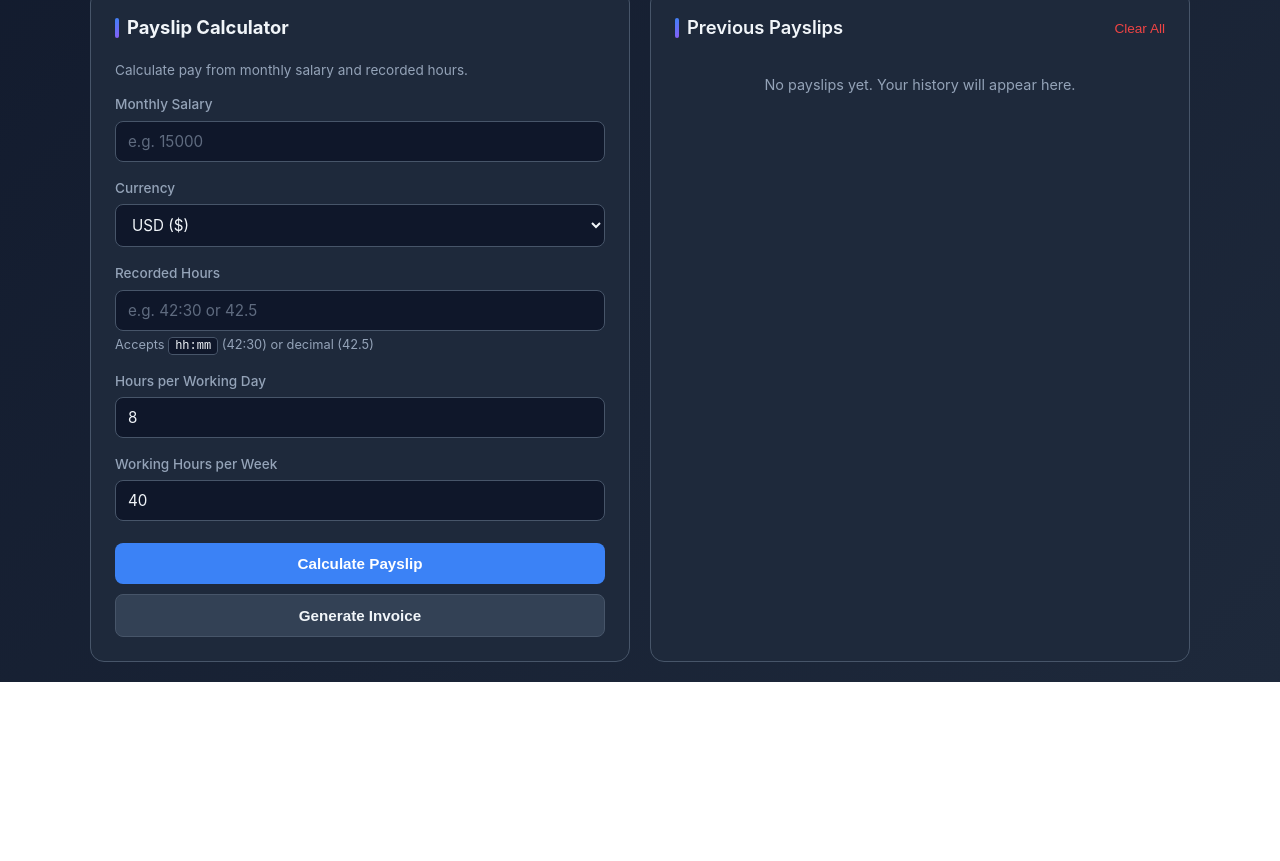
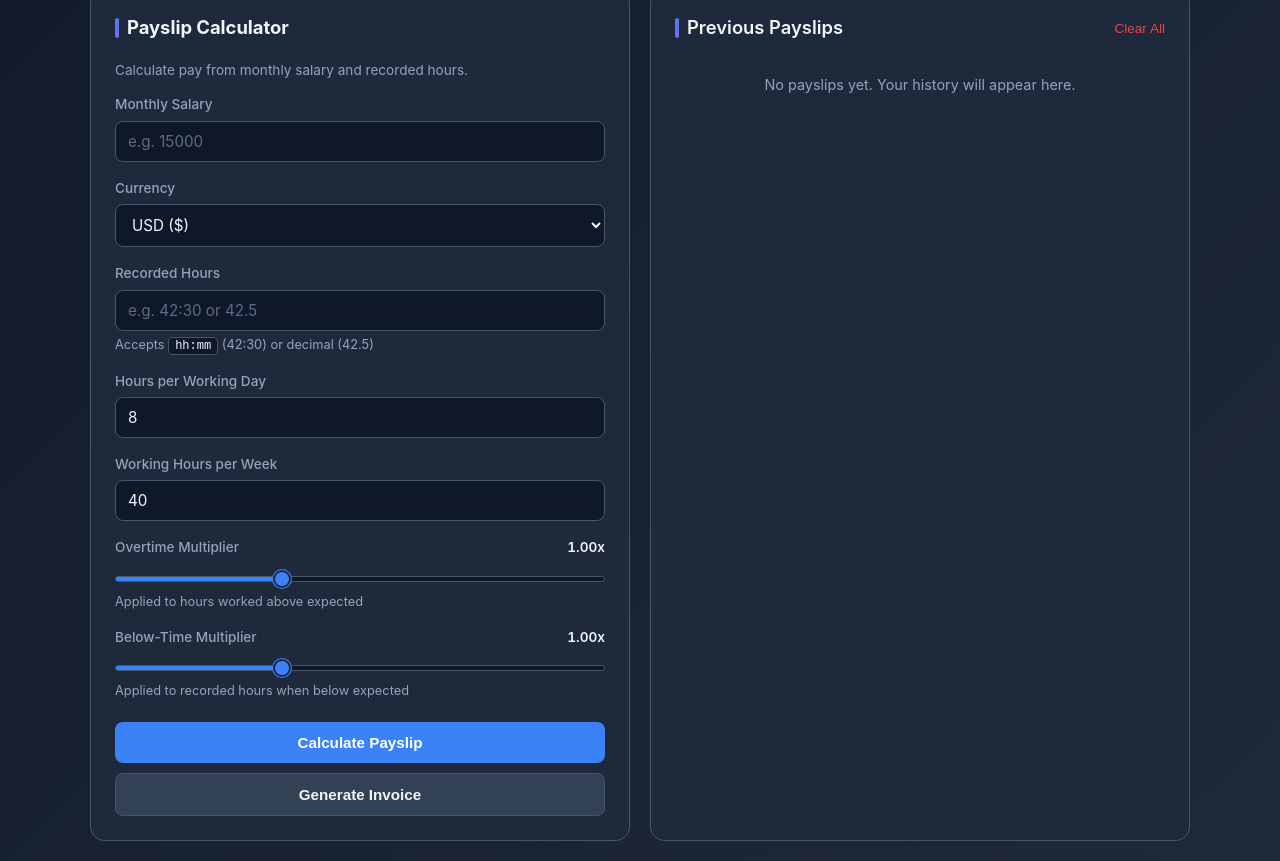
Before and after one commit to DevLab-Technologies/Salary-Calculator, a plain HTML site: page index.html in a window 1280 px wide. Shown: the part 727-1588 px from the top of the page. Before the commit the page ends 1409 px from the top, so only its background shows below. Drawn offline with Linux system fonts and the light colour scheme.

Commit message:
Add overtime and below-time multipliers to payslip calculator

```diff
--- a/css/styles.css
+++ b/css/styles.css
@@ -490,6 +490,59 @@ button.secondary:hover {
   color: var(--text);
 }
 
+/* Multiplier slider */
+.multiplier-value {
+  float: right;
+  color: var(--text);
+  font-weight: 600;
+  font-variant-numeric: tabular-nums;
+}
+
+.multiplier-slider {
+  -webkit-appearance: none;
+  appearance: none;
+  width: 100%;
+  height: 6px;
+  background: var(--bg);
+  border: 1px solid var(--border);
+  border-radius: 999px;
+  outline: none;
+  padding: 0;
+  margin: 6px 0 2px;
+  background-image: linear-gradient(90deg, var(--primary) 0%, var(--primary) var(--fill, 33.33%), var(--bg) var(--fill, 33.33%), var(--bg) 100%);
+}
+
+.multiplier-slider::-webkit-slider-thumb {
+  -webkit-appearance: none;
+  appearance: none;
+  width: 18px;
+  height: 18px;
+  border-radius: 50%;
+  background: var(--primary);
+  border: 2px solid var(--surface);
+  box-shadow: 0 0 0 1px var(--primary);
+  cursor: pointer;
+  transition: transform 0.15s;
+}
+
+.multiplier-slider::-webkit-slider-thumb:hover {
+  transform: scale(1.1);
+}
+
+.multiplier-slider::-moz-range-thumb {
+  width: 18px;
+  height: 18px;
+  border-radius: 50%;
+  background: var(--primary);
+  border: 2px solid var(--surface);
+  box-shadow: 0 0 0 1px var(--primary);
+  cursor: pointer;
+}
+
+.multiplier-slider:focus {
+  border-color: var(--primary);
+}
+
 .settings-card {
   max-width: 640px;
   margin: 0 auto;
--- a/index.html
+++ b/index.html
@@ -131,6 +131,24 @@
         <div class="form-group">
           <label for="payslipHoursPerWeek">Working Hours per Week</label>
           <input type="number" id="payslipHoursPerWeek" min="1" max="168" step="0.5" />
+        </div>
+
+        <div class="form-group">
+          <label for="payslipOvertimeMultiplier">
+            Overtime Multiplier
+            <span class="multiplier-value" id="payslipOvertimeMultiplierValue">1.00x</span>
+          </label>
+          <input type="range" id="payslipOvertimeMultiplier" class="multiplier-slider" min="0" max="3" step="0.05" value="1" />
+          <div class="hint">Applied to hours worked above expected</div>
+        </div>
+
+        <div class="form-group">
+          <label for="payslipBelowTimeMultiplier">
+            Below-Time Multiplier
+            <span class="multiplier-value" id="payslipBelowTimeMultiplierValue">1.00x</span>
+          </label>
+          <input type="range" id="payslipBelowTimeMultiplier" class="multiplier-slider" min="0" max="3" step="0.05" value="1" />
+          <div class="hint">Applied to recorded hours when below expected</div>
         </div>
 
         <button class="primary" id="calcPayslipBtn">Calculate Payslip</button>
--- a/js/calculators.js
+++ b/js/calculators.js
@@ -261,6 +261,10 @@ export function initPayslipCalculator({ getSettings, updateSettings }) {
     recordedHours: document.getElementById('payslipRecordedHours'),
     hoursPerDay: document.getElementById('payslipHoursPerDay'),
     hoursPerWeek: document.getElementById('payslipHoursPerWeek'),
+    overtimeMultiplier: document.getElementById('payslipOvertimeMultiplier'),
+    overtimeMultiplierValue: document.getElementById('payslipOvertimeMultiplierValue'),
+    belowTimeMultiplier: document.getElementById('payslipBelowTimeMultiplier'),
+    belowTimeMultiplierValue: document.getElementById('payslipBelowTimeMultiplierValue'),
     result: document.getElementById('payslipResult'),
     hourlyRate: document.getElementById('payslipHourlyRate'),
     hoursDecimal: document.getElementById('payslipHoursDecimal'),
@@ -269,6 +273,22 @@ export function initPayslipCalculator({ getSettings, updateSettings }) {
     historyList: document.getElementById('payslipHistory'),
     clearBtn: document.getElementById('clearPayslipHistory')
   };
+
+  function syncMultiplierUI(slider, valueEl) {
+    const v = Number(slider.value);
+    valueEl.textContent = `${v.toFixed(2)}x`;
+    const min = Number(slider.min) || 0;
+    const max = Number(slider.max) || 3;
+    const pct = ((v - min) / (max - min)) * 100;
+    slider.style.setProperty('--fill', `${pct}%`);
+  }
+  [
+    [el.overtimeMultiplier, el.overtimeMultiplierValue],
+    [el.belowTimeMultiplier, el.belowTimeMultiplierValue]
+  ].forEach(([slider, valueEl]) => {
+    syncMultiplierUI(slider, valueEl);
+    slider.addEventListener('input', () => syncMultiplierUI(slider, valueEl));
+  });
 
   // Exposed to the Invoice feature so it can read current payslip inputs.
   function computeFromInputs() {
@@ -290,11 +310,21 @@ export function initPayslipCalculator({ getSettings, updateSettings }) {
 
     const expectedHours = hoursPerWeek * WEEKS_PER_MONTH;
     const hourlyRate = salary / expectedHours;
-    const totalPay = hourlyRate * recordedHours;
+    const overtimeMultiplier = Number(el.overtimeMultiplier.value);
+    const belowTimeMultiplier = Number(el.belowTimeMultiplier.value);
+
+    let totalPay;
+    if (recordedHours >= expectedHours) {
+      const overtimeHours = recordedHours - expectedHours;
+      totalPay = hourlyRate * expectedHours + hourlyRate * overtimeHours * overtimeMultiplier;
+    } else {
+      totalPay = hourlyRate * recordedHours * belowTimeMultiplier;
+    }
 
     return {
       salary, currency, recordedRaw, recordedHours,
-      hoursPerDay, hoursPerWeek, expectedHours, hourlyRate, totalPay
+      hoursPerDay, hoursPerWeek, expectedHours, hourlyRate,
+      overtimeMultiplier, belowTimeMultiplier, totalPay
     };
   }
 
@@ -313,6 +343,8 @@ export function initPayslipCalculator({ getSettings, updateSettings }) {
       hoursPerWeek: r.hoursPerWeek,
       expectedHours: r.expectedHours,
       hourlyRate: r.hourlyRate,
+      overtimeMultiplier: r.overtimeMultiplier,
+      belowTimeMultiplier: r.belowTimeMultiplier,
       totalPay: r.totalPay,
       timestamp: new Date().toISOString()
     });
@@ -360,6 +392,14 @@ export function initPayslipCalculator({ getSettings, updateSettings }) {
       hoursPerWeek: hpw
     });
     el.recordedHours.value = item.recordedInput;
+    if (typeof item.overtimeMultiplier === 'number') {
+      el.overtimeMultiplier.value = item.overtimeMultiplier;
+      syncMultiplierUI(el.overtimeMultiplier, el.overtimeMultiplierValue);
+    }
+    if (typeof item.belowTimeMultiplier === 'number') {
+      el.belowTimeMultiplier.value = item.belowTimeMultiplier;
+      syncMultiplierUI(el.belowTimeMultiplier, el.belowTimeMultiplierValue);
+    }
 
     displayResult({
       hourlyRate: item.hourlyRate,
```
